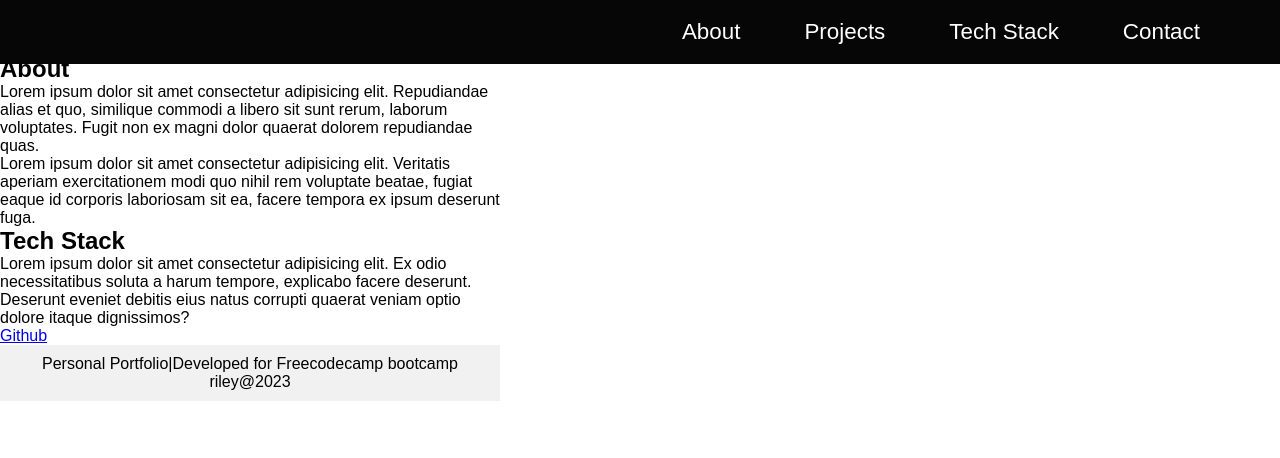
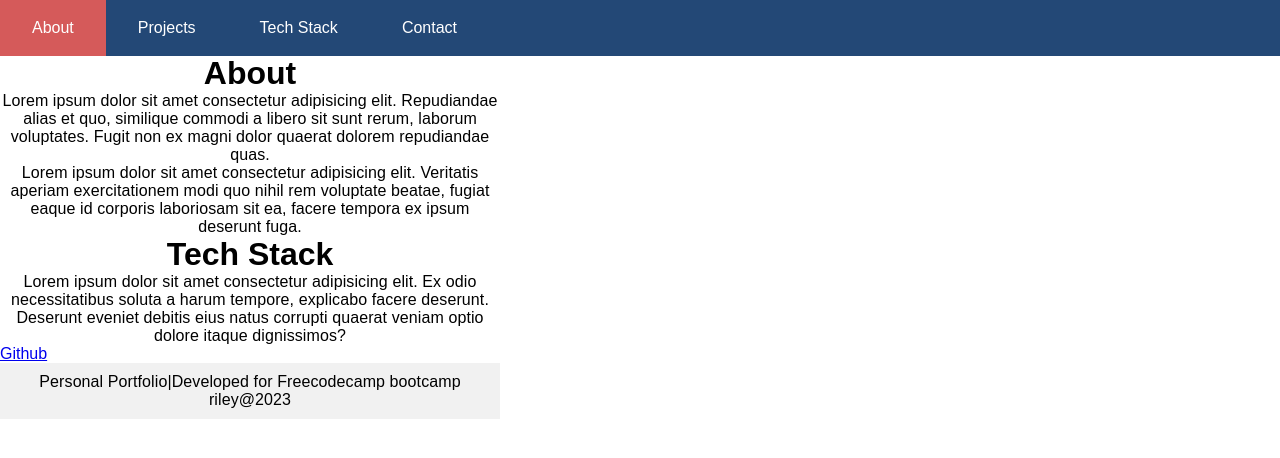
Before and after one commit to RileyManda/freecodecamp-bootcamp, a plain HTML site: page personal_portfolio/index.html in a window 1280 px wide. Drawn offline with Linux system fonts and the light colour scheme.

Commit message:
psudo elements|color

```diff
--- a/personal_portfolio/index.html
+++ b/personal_portfolio/index.html
@@ -9,7 +9,7 @@
 </head>
 <body>
     <header id="main-header">
-    <nav id="navbar">
+    <nav id="navbar" class="nav-bar">
             <ul>
                 <li><a class="nav-link active" href="#about">About</a></li>
                 <li><a class="nav-link" href="#projects">Projects</a></li>
--- a/personal_portfolio/styles.css
+++ b/personal_portfolio/styles.css
@@ -5,6 +5,11 @@
   margin: 0;
   padding: 0;
   box-sizing: border-box;
+}
+:root {
+  --primary-color: #234876;
+  --secondary-color: #41638c;
+  --hr-elements:gray;
 }
 
 @media only screen and (min-width: 480px) {
@@ -22,19 +27,6 @@
   }
 }
 
-@media (orientation: landscape) {
-}
-
-@media (max-width: 600px) {
-  .row {
-    -webkit-flex-direction: column;
-    flex-direction: column;
-  }
-}
-:root {
-  --primary-color: #060606;
-  --secondary-color: #1c5694;
-}
 body {
   width: 100%;
   height: auto;
@@ -43,14 +35,38 @@ body {
   font-family: Arial, Helvetica, sans-serif;
 }
 
+p {
+  font-size: 1rem;
+  letter-spacing: 0.1px;
+  text-align: center;
+}
+
+h1 {
+  font-size: 2rem;
+  text-align: center;
+}
+hr {
+  background-color: var(--hr-elements);
+}
+
+.header-logo {
+  width: 60px;
+  float: left;
+}
+
 #navbar {
-  background-color: var(--primary-color);
-  color: #fff;
-  padding: 0rem 3rem;
+  position: fixed;
+  transition: background 0.4s ease-in-out;
+  width: 100%;
+  overflow: hidden;
+  background-color:var(--primary-color);
   display: flex;
-  justify-content: flex-end;
-  position: fixed;
-  width: 100vw;
+  justify-content: space-between;
+  align-items: center;
+  top: 0;
+  right: 0;
+  left: 0;
+  z-index: 1030;
 }
 
 #navbar ul {
@@ -63,7 +79,7 @@ body {
   padding: 1.2rem 2rem;
   text-decoration: none;
   color: #fff;
-  font-size: 1.4rem;
+  font-size: 1rem;
   font-weight: 500;
 }
 
```
